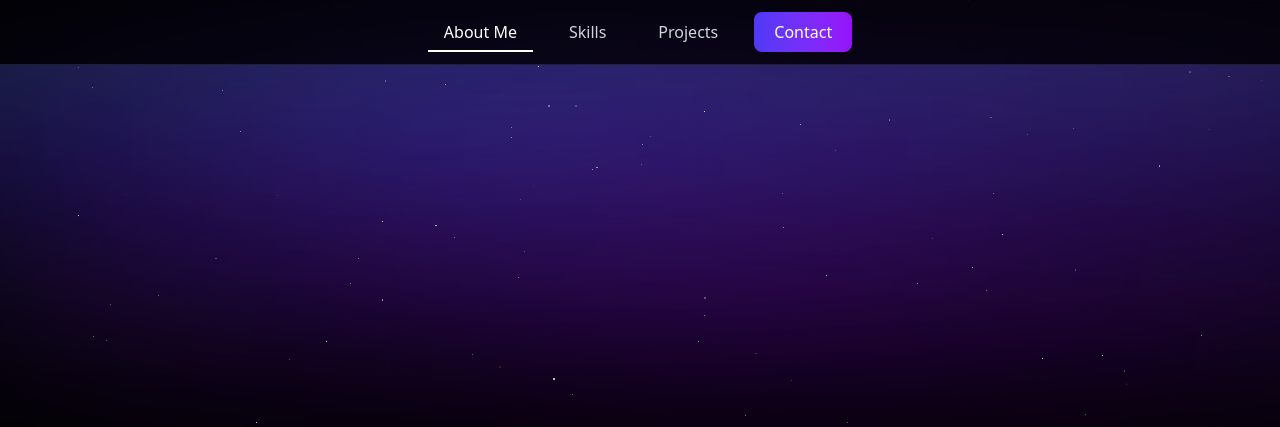
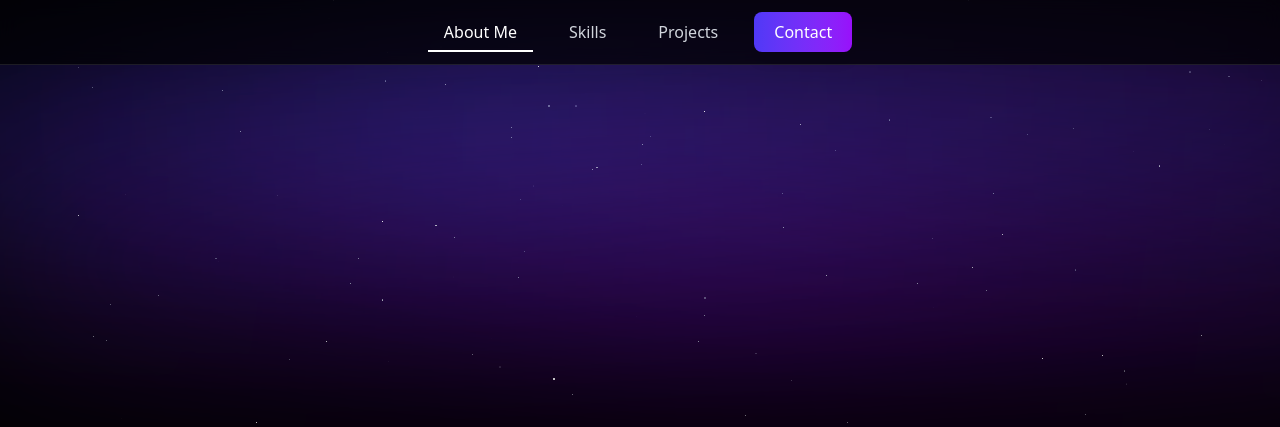
Before and after one commit to grayzcale/portfolio, a Flask app: page / in a window 1280 px wide; the page is wider, and only the part inside the window is pictured. Shown: the top 427 px of that part. Run offline with Flask 3, Linux system fonts and the light colour scheme.

Commit message:
Remove background gradient from main content area for improved clarity

```diff
--- a/templates/base.html
+++ b/templates/base.html
@@ -147,7 +147,7 @@
 		</div>
 	</nav>
 
-	<div class="relative min-h-[30vh] w-full bg-gradient-to-b from-gray-900 to-black top-16">
+	<div class="relative min-h-[30vh] w-full top-16">
 
 		<!-- Aurora Layer 1 (Purple-Blue Blend) -->
 		<div class="absolute top-[-10%] left-[-25%] w-[150%] h-[70%]
```
